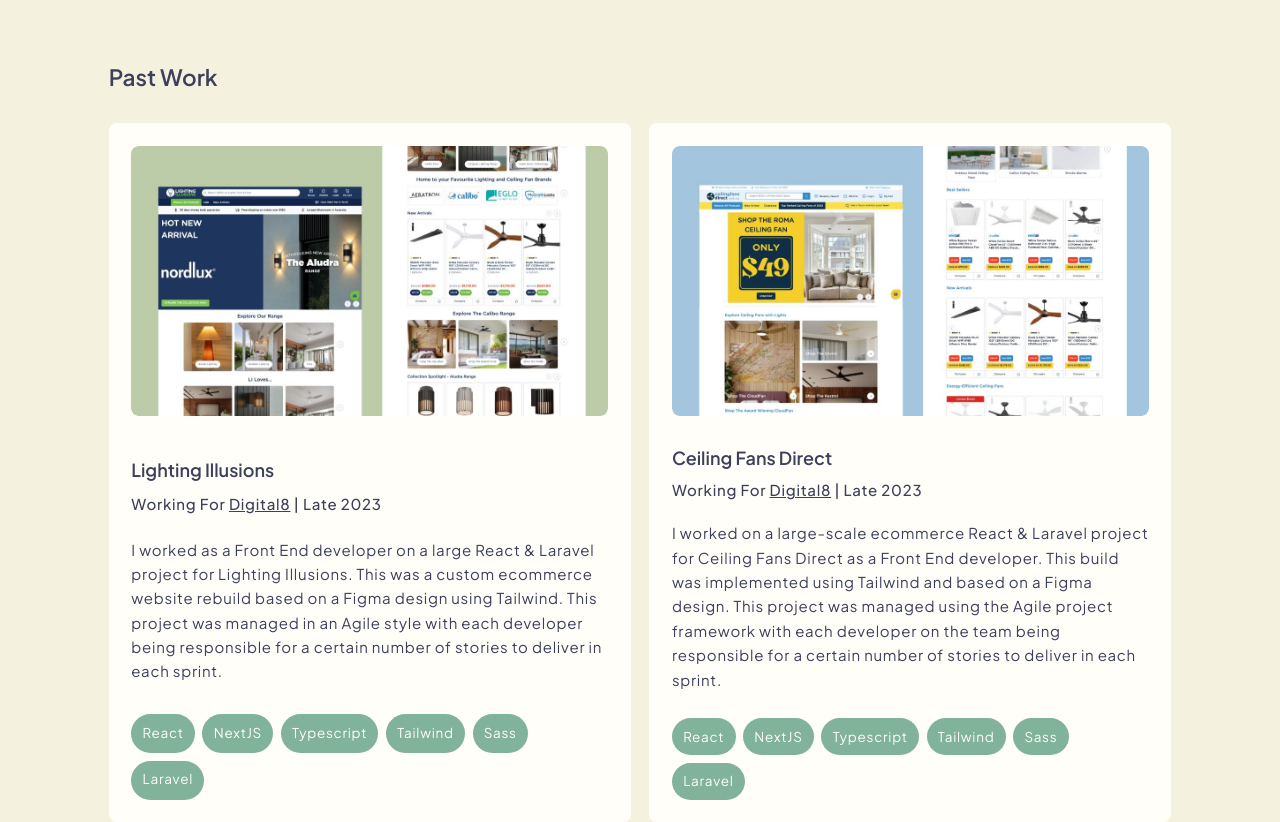
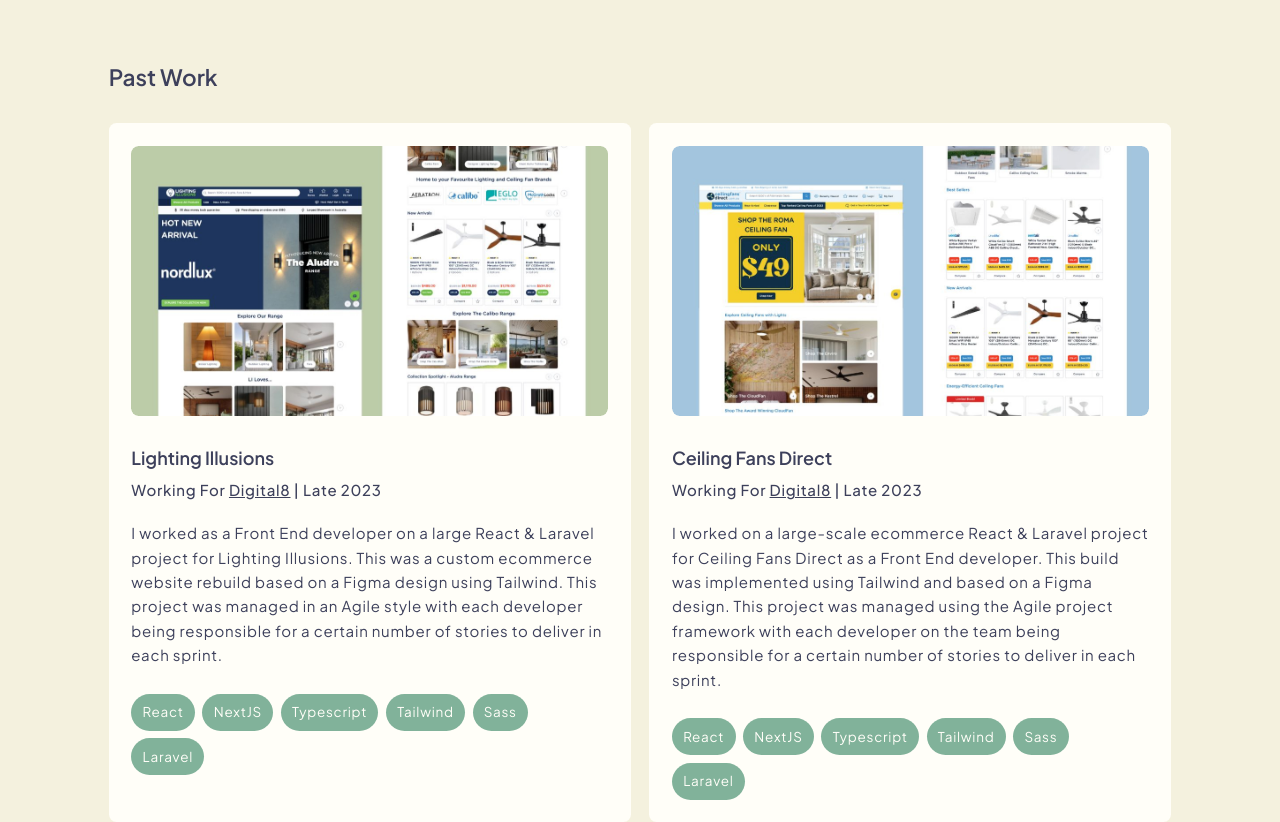
Before and after one commit to kati-e/portfolio, a React (Vite) app: page / in a window 1280 px wide. Shown: the part 1300-2122 px from the top of the page. Built offline with nearby package versions, Linux system fonts and the light colour scheme.

Commit message:
Fix - fixing a slight alignment bug on the cards in portfolio section

```diff
--- a/src/styles/components/portfolio-section.scss
+++ b/src/styles/components/portfolio-section.scss
@@ -13,10 +13,10 @@
         @apply grid gap-5 sm:grid-cols-2 grid-cols-1;
 
         .card {
-            @apply grid gap-8 bg-white-lightcream p-6 rounded-lg;
+            @apply flex flex-col gap-8 bg-white-lightcream p-6 rounded-lg items-start;
 
             .img-group {
-                @apply relative h-fit rounded-lg;
+                @apply relative h-fit rounded-lg w-full;
 
                 .overlay {
                     //on hover becomes display: flex, else display: none
```
